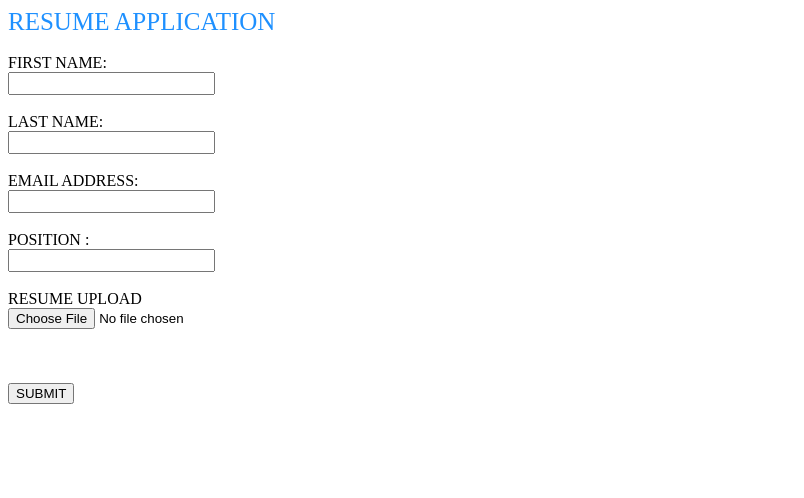
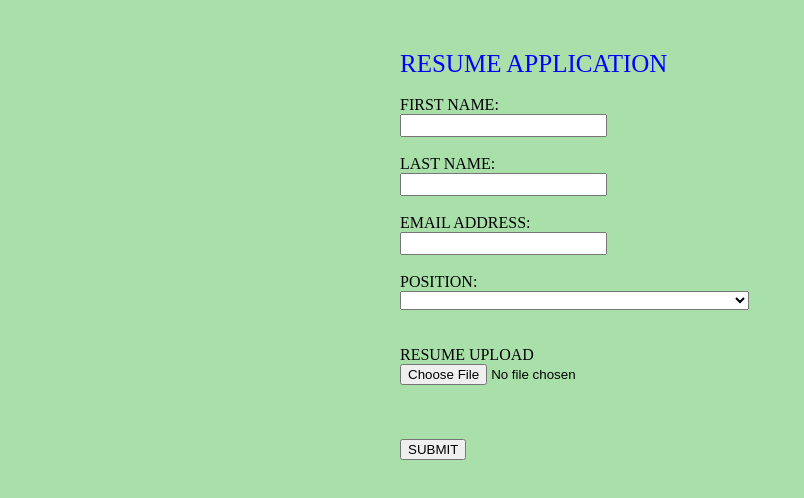
Before and after one commit to HimalS/Internship, a plain HTML site: page home.html in a window 1280 px wide. Shown: the whole page, without its empty margins (0-804 px from the left). Drawn offline with nearby package versions, Linux system fonts and the light colour scheme.

Commit message:
submit form - angular done and manager login front - end  done

```diff
--- /dev/null
+++ b/Application.js
@@ -0,0 +1,9 @@
+
+angular.module('myApp', []).controller('myCtrl', function ($scope, $http) {
+    $scope.user = {};
+    $scope.submit = function (user) {
+        console.log(user);
+
+    };
+
+});
--- a/home.html
+++ b/home.html
@@ -1,20 +1,52 @@
-        <html>
-      <script src="https://ajax.googleapis.com/ajax/libs/angularjs/1.6.9/angular.min.js"></script>
-        <header style = "font-size: 25px;color:DodgerBlue;">RESUME APPLICATION</header> <br>
+<html ng-app="myApp" ng-controller="myCtrl">
+<head>
+  <style>
+    body {
+      margin-top: 50px;
+      margin-bottom: 50px;
+      margin-right: 200px;
+      margin-left: 400px;
+      background-color: rgb(169, 224, 169);
+    }
+  </style>
+</head>
+
 <body>
+  <p>{{info}}</p>
   <form>
+    <header style="font-size: 25px;color:blue;">RESUME APPLICATION</header> <br>
+
     FIRST NAME:<br>
-       <input type = "text" style = "font-size: 15px; color: tomato;" name = "FIRST NAME"><br><br>
+    <input type="text" style="font-size: 15px; color: black;" name="FIRST NAME" ng-model="user.first_name"><br><br>
 
     LAST NAME: <br>
-       <input type = "text" style = "font-size: 15px; color: tomato;" name = "LAST NAME"><br><br>
+    <input type="text" style="font-size: 15px; color: black;" name="LAST NAME" ng-model="user.last_name"><br><br>
     EMAIL ADDRESS: <br>
-       <input type = "text" style = "font-size: 15px; color: tomato;" name = "EMAIL ADDRESS"><br><br>
-       POSITION : <br>
-       <input type = "text" style = "font-size: 15px; color: tomato;" name = "POSITION"><br><br>
+    <input type="text" style="font-size: 15px; color: black;" name="EMAIL ADDRESS" ng-model="user.email"><br><br>
+    POSITION: <br>
+    <div class="SELECT POSITION" style="width:250px">
+      <select ng-model="user.position">
+        <option value="0">SELECT POSITION:</option>
+        <option value="1">FINANCIAL ADVISOR</option>
+        <option value="2">FINANCIAL ANALYST</option>
+        <option value="3">DATABASE DEVELOPER</option>
+        <option value="4">ACCOUNTANT</option>
+        <option value="5">CUSTOMER SERVICE SPECIALIST</option>
+        <option value="6">IT SPECIALIST</option>
+        <option value="7">DEPARTMENT HEAD - PLANNING AND BUDGETING</option>
+        <option value="8">DATABASE MANAGER</option>
+        <option value="9">SOFTWARE DEVELOPER</option>
+        <option value="10">PUBLIC RELATION MANAGER</option>
+      </select>
+    </div>
+    <br> <br>
     RESUME UPLOAD<br>
-       <input type = "file"  ><br><br>
+    <input type="file"><br><br>
     <br><br>
-       <button ng-click = "SUBMIT()">SUBMIT</button>
+    <button ng-click="submit(user)">SUBMIT</button>
   </form>
 </body>
+
+<script src="https://ajax.googleapis.com/ajax/libs/angularjs/1.6.9/angular.min.js"></script>
+<script src="Application.js"></script>
+</html>
```
Also changed, not shown: loginM.html (added, +26 -0 lines). Lines whose indentation alone changed are shown as unchanged.
